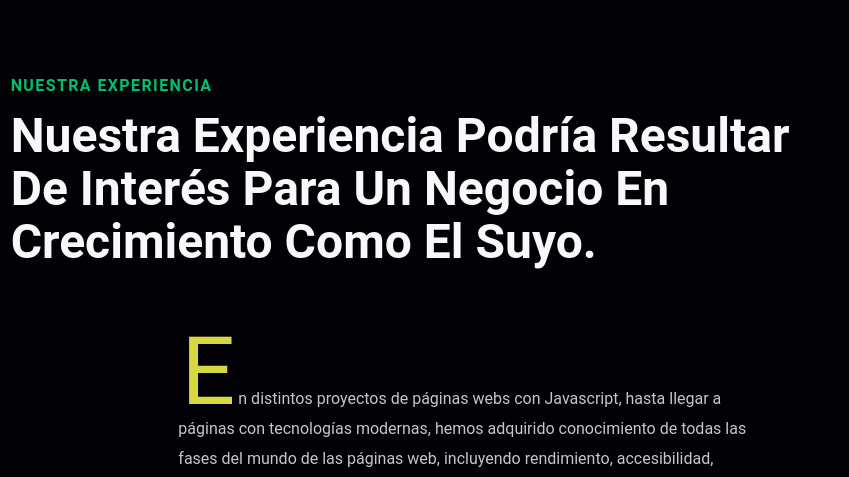
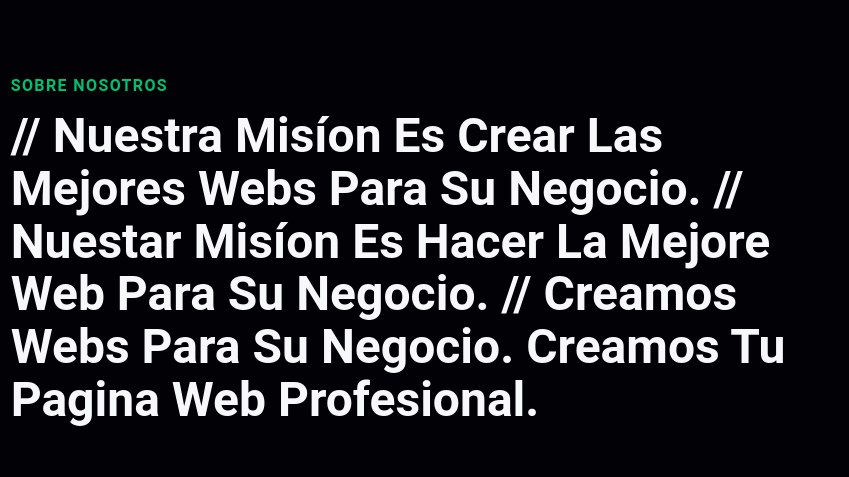
Before and after one commit to RogerRich-Inc/db-website, a Gatsby site: page / in a window 1280 px wide. Shown: the part 782-1259 px from the top of the page, 431-1280 px from the left. Built offline with nearby package versions, Linux system fonts and the light colour scheme; Gatsby itself is replaced by a stand-in of ours.

Commit message:
titulo about as

```diff
--- a/src/components/AboutUs/AboutUs.jsx
+++ b/src/components/AboutUs/AboutUs.jsx
@@ -20,9 +20,12 @@ const AboutUs = () => {
           <div className="container-text container-text-AU ">
             <div className="container-titles">
               <span className="row">
-                <span className="secondary-title">Nuestra experiencia</span>
+                <span className="secondary-title">SOBRE NOSOTROS</span>
                 <span className="principal-title">
-                  Nuestra experiencia podría resultar de interés para un negocio en crecimiento como el suyo.
+//                   Nuestra misíon es crear las mejores webs para su negocio.
+//                   Nuestar misíon es hacer la mejore web para su negocio.
+//                   Creamos webs para su negocio.
+                  Creamos tu pagina web profesional.
                 </span>
               </span>
             </div>
```
